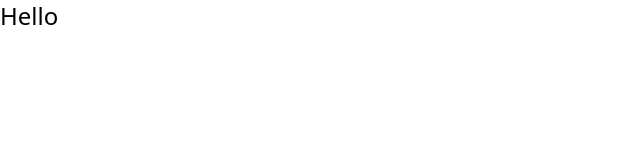
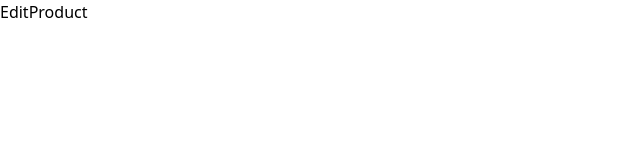
Before and after one commit to indranildeveloper/react-dashboard, a React (Vite) app: page /product/edit in a window 1280 px wide. Shown: the top 160 px of the page, without its empty margins (0-640 px from the left). Built offline with nearby package versions, Linux system fonts and the light colour scheme.

Commit message:
Pre Commit hook

```diff
--- a/src/App.tsx
+++ b/src/App.tsx
@@ -1,8 +1,17 @@
+import { BrowserRouter, Routes, Route } from "react-router-dom";
+import Home from "./pages/Home";
+import Product from "./pages/Product";
+import EditProduct from "./pages/EditProduct";
+
 const App = () => {
   return (
-    <div>
-      <h1 className="text-2xl">Hello</h1>
-    </div>
+    <BrowserRouter>
+      <Routes>
+        <Route path="/" element={<Home />} />
+        <Route path="/product" element={<Product />} />
+        <Route path="/product/edit" element={<EditProduct />} />
+      </Routes>
+    </BrowserRouter>
   );
 };
 
--- /dev/null
+++ b/src/components/Card.tsx
@@ -0,0 +1,4 @@
+const Card = () => {
+  return <div>Card</div>;
+};
+export default Card;
--- /dev/null
+++ b/src/components/Navbar.tsx
@@ -0,0 +1,4 @@
+const Navbar = () => {
+  return <div>Navbar</div>;
+};
+export default Navbar;
--- /dev/null
+++ b/src/components/Sidebar.tsx
@@ -0,0 +1,5 @@
+const Sidebar = () => {
+  return <div>Sidebar</div>;
+};
+
+export default Sidebar;
--- /dev/null
+++ b/src/components/UserInfo.tsx
@@ -0,0 +1,4 @@
+const UserInfo = () => {
+  return <div>UserInfo</div>;
+};
+export default UserInfo;
--- /dev/null
+++ b/src/pages/EditProduct.tsx
@@ -0,0 +1,4 @@
+const EditProduct = () => {
+  return <div>EditProduct</div>;
+};
+export default EditProduct;
--- /dev/null
+++ b/src/pages/Home.tsx
@@ -0,0 +1,4 @@
+const Home = () => {
+  return <div>Home</div>;
+};
+export default Home;
--- /dev/null
+++ b/src/pages/Product.tsx
@@ -0,0 +1,4 @@
+const Product = () => {
+  return <div>Product</div>;
+};
+export default Product;
```
Also changed, not shown: lint-staged.config.cjs (added, +8 -0 lines), package.json (+10 -1 lines), src/main.tsx (+7 -7 lines), 2 other files (tests, documents, lock files or other folders).
